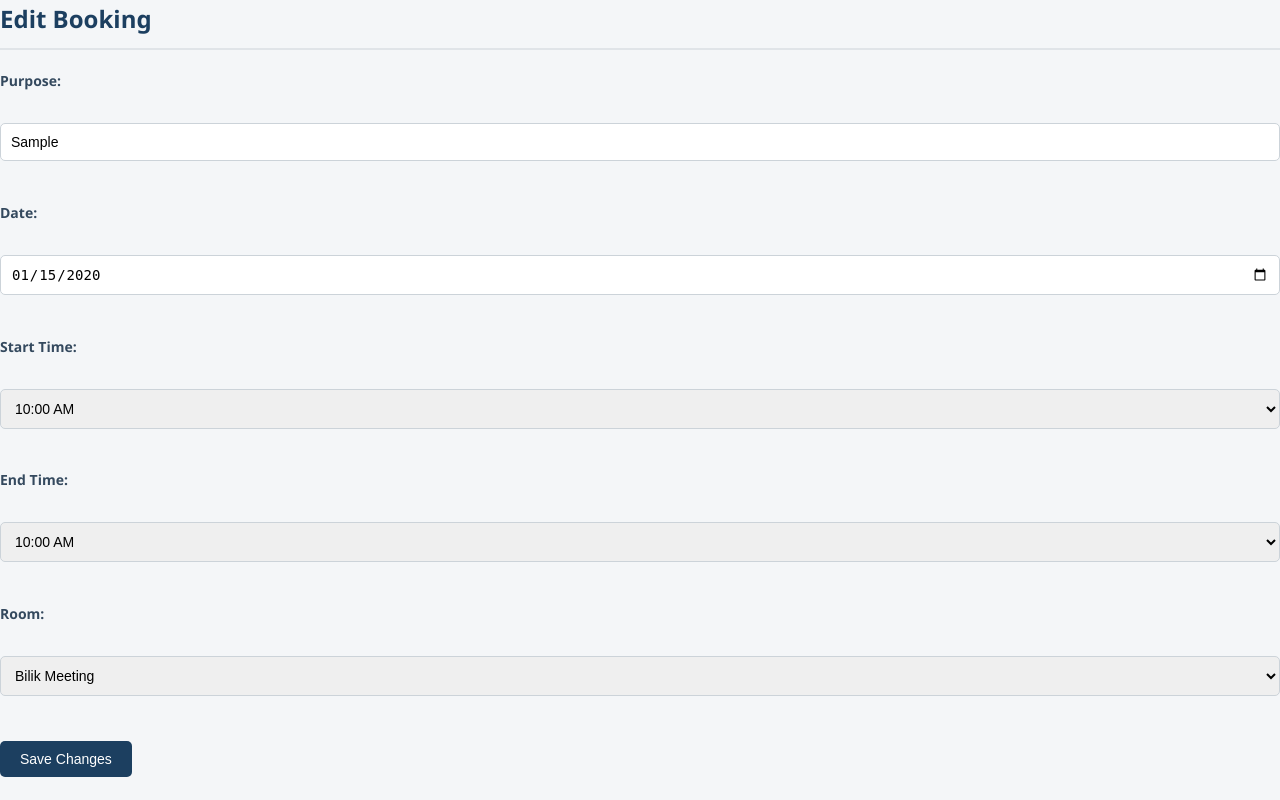
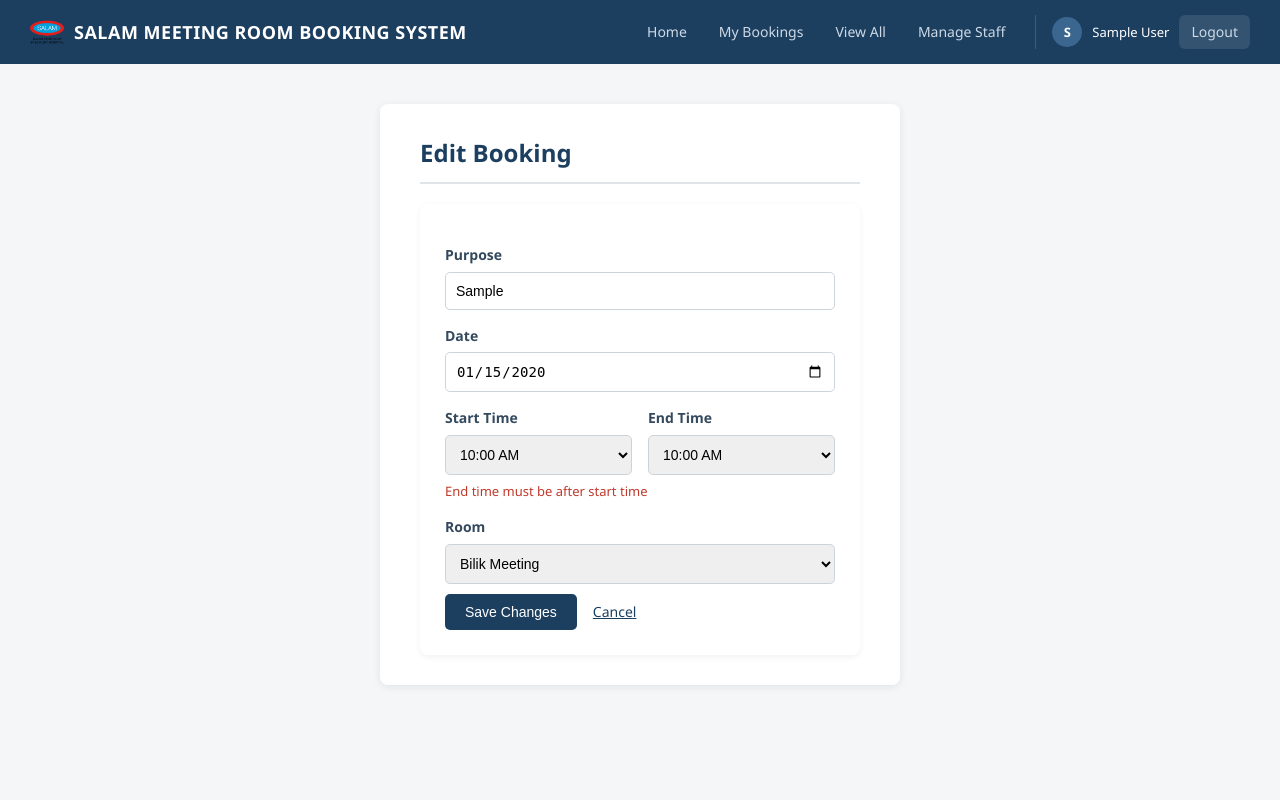
Before and after one commit to ajitaGithug/SALAM-Meeting-Room-Booking-System, a PHP site: page /edit_booking.php?id=1&from=my in a window 1280 px wide. Run offline with PHP 8.4, Linux system fonts and the light colour scheme; the visitor is signed in with stand-in values (Sample User, id 1); tables that the repository leaves empty hold one stand-in row (values such as "Sample post").

Commit message:
redesign edit booking page: styled layout, inline error handling

```diff
--- a/edit_booking.php
+++ b/edit_booking.php
@@ -4,12 +4,13 @@ if (!isset($_SESSION['staff_id'])) {
     header("Location: login.php");
     exit;
 }
-require "session_check.php"; // session timer
-require "config.php"; // establish connection with database
+require "session_check.php";
+require "config.php";
 
 $staff_id = $_SESSION['staff_id'];
 $id = $_GET['id'] ?? $_POST['id'] ?? null;
 $from = $_GET['from'] ?? $_POST['from'] ?? 'my';
+$error = "";
 
 if ($id === null) {
     die("No booking specified.");
@@ -43,9 +44,8 @@ if ($_SERVER["REQUEST_METHOD"] == "POST") {
     $room         = $_POST['room'];
 
     if ($end_time <= $start_time) {
-        die("Error: End time must be after start time.");
-    }
-
+        $error = "End time must be after start time.";
+    } else {
         // Conflict check — same as before, but EXCLUDE this booking's own id
         $check_sql = "SELECT * FROM bookings
                       WHERE room = ? AND booking_date = ?
@@ -57,9 +57,8 @@ if ($_SERVER["REQUEST_METHOD"] == "POST") {
         $conflict_result = $stmt2->get_result();
 
         if ($conflict_result->num_rows > 0) {
-        die("Sorry, $room is already booked during that time on $booking_date.");
-    }
-
+            $error = "Sorry, $room is already booked during that time on $booking_date.";
+        } else {
             // No conflict — update the booking (admin can update all)
             if ($_SESSION['role'] === 'admin') {
                 $update_sql = "UPDATE bookings
@@ -75,16 +74,24 @@ if ($_SERVER["REQUEST_METHOD"] == "POST") {
                 $stmt3->bind_param("sssssis", $purpose, $booking_date, $start_time, $end_time, $room, $id, $staff_id);
             }
 
-// Decide where to send the user back, based on where the request came from
             $redirect_page = ($from === 'view') ? "view_bookings.php" : "my_bookings.php";
 
             if ($stmt3->execute()) {
                 header("Location: $redirect_page?msg=updated");
                 exit;
             } else {
-        echo "Error: " . $stmt3->error;
+                $error = "Something went wrong. Please try again.";
             }
-    exit;
+        }
+    }
+
+    // If we reach here, something failed — refresh $booking with the submitted
+    // values so the form redisplays what the user just typed, not the old data
+    $booking['purpose']      = $purpose;
+    $booking['booking_date'] = $booking_date;
+    $booking['start_time']   = $start_time;
+    $booking['end_time']     = $end_time;
+    $booking['room']         = $room;
 }
 ?>
 <!DOCTYPE html>
@@ -94,19 +101,33 @@ if ($_SERVER["REQUEST_METHOD"] == "POST") {
     <title>Edit Booking - SALAM</title>
 </head>
 <body>
+    <?php include 'header.php'; ?>
+
+    <div class="container" style="max-width: 520px;">
         <h2>Edit Booking</h2>
-    <form method="POST">
+
+        <?php if ($error): ?>
+            <div class="error">
+                <span class="error-icon">!</span>
+                <?php echo htmlspecialchars($error); ?>
+            </div>
+        <?php endif; ?>
+
+        <div class="card">
+            <form method="POST" id="edit-form">
                 <input type="hidden" name="id" value="<?php echo $booking['id']; ?>">
                 <input type="hidden" name="from" value="<?php echo htmlspecialchars($from); ?>">
 
-        <label>Purpose:</label><br>
-        <input type="text" name="purpose" value="<?php echo htmlspecialchars($booking['purpose']); ?>" required><br><br>
+                <label>Purpose</label>
+                <input type="text" name="purpose" value="<?php echo htmlspecialchars($booking['purpose']); ?>" required>
 
-        <label>Date:</label><br>
-        <input type="date" name="booking_date" value="<?php echo $booking['booking_date']; ?>" required><br><br>
+                <label>Date</label>
+                <input type="date" name="booking_date" value="<?php echo $booking['booking_date']; ?>" required>
 
-        <label>Start Time:</label><br>
-        <select name="start_time" required>
+                <div class="time-row">
+                    <div>
+                        <label>Start Time</label>
+                        <select name="start_time" id="start_time" required>
                             <?php
                             $time = strtotime("08:30");
                             $end = strtotime("16:30");
@@ -117,10 +138,12 @@ if ($_SERVER["REQUEST_METHOD"] == "POST") {
                                 $time = strtotime("+30 minutes", $time);
                             }
                             ?>
-        </select><br><br>
+                        </select>
+                    </div>
 
-        <label>End Time:</label><br>
-        <select name="end_time" required>
+                    <div>
+                        <label>End Time</label>
+                        <select name="end_time" id="end_time" required>
                             <?php
                             $time = strtotime("09:00");
                             $end = strtotime("17:00");
@@ -131,26 +154,52 @@ if ($_SERVER["REQUEST_METHOD"] == "POST") {
                                 $time = strtotime("+30 minutes", $time);
                             }
                             ?>
-        </select><br><br>
+                        </select>
+                    </div>
+                </div>
 
-        <label>Room:</label><br>
+                <p id="time-preview" class="time-preview"></p>
+
+                <label>Room</label>
                 <select name="room" required>
                     <option value="Bilik Meeting" <?php if ($booking['room'] === 'Bilik Meeting') echo 'selected'; ?>>Bilik Meeting</option>
                     <option value="Bilik Seminar" <?php if ($booking['room'] === 'Bilik Seminar') echo 'selected'; ?>>Bilik Seminar</option>
-        </select><br><br>
+                </select>
 
+                <div class="form-actions">
                     <button type="submit">Save Changes</button>
+                    <a href="<?php echo $from === 'view' ? 'view_bookings.php' : 'my_bookings.php'; ?>" class="cancel-link">Cancel</a>
+                </div>
             </form>
-</body>
-</html>
+        </div>
+    </div>
 
     <script>
-document.querySelector("form").addEventListener("submit", function(e) {
-    const start = document.querySelector("[name='start_time']").value;
-    const end = document.querySelector("[name='end_time']").value;
-    if (end <= start) {
-        alert("End time must be after start time.");
+    const startSelect = document.getElementById('start_time');
+    const endSelect = document.getElementById('end_time');
+    const preview = document.getElementById('time-preview');
+
+    function updatePreview() {
+        const startText = startSelect.options[startSelect.selectedIndex].text;
+        const endText = endSelect.options[endSelect.selectedIndex].text;
+        const valid = endSelect.value > startSelect.value;
+
+        preview.textContent = valid
+            ? `Meeting runs from ${startText} to ${endText}`
+            : `End time must be after start time`;
+        preview.className = valid ? 'time-preview valid' : 'time-preview invalid';
+    }
+
+    startSelect.addEventListener('change', updatePreview);
+    endSelect.addEventListener('change', updatePreview);
+    updatePreview();
+
+    document.getElementById('edit-form').addEventListener('submit', function(e) {
+        if (endSelect.value <= startSelect.value) {
+            alert('End time must be after start time.');
             e.preventDefault();
         }
     });
     </script>
+</body>
+</html>
--- a/style.css
+++ b/style.css
@@ -270,11 +270,23 @@ tr:hover {
 
 /* ===== Messages ===== */
 .error {
-    color: #c0392b;
-    background: #fdecea;
-    padding: 10px 15px;
-    border-radius: 5px;
-    margin-bottom: 15px;
+    display: flex;
+    align-items: center;
+    gap: 10px;
+}
+
+.error-icon {
+    display: inline-flex;
+    align-items: center;
+    justify-content: center;
+    width: 18px;
+    height: 18px;
+    border-radius: 50%;
+    background: #c0392b;
+    color: #ffffff;
+    font-size: 12px;
+    font-weight: 700;
+    flex-shrink: 0;
 }
 
 .success {
@@ -684,3 +696,45 @@ button:active {
 .cancel-btn:hover {
     background-color: #a02d20;
 }
+
+/* ===== Edit booking form ===== */
+.time-row {
+    display: grid;
+    grid-template-columns: 1fr 1fr;
+    gap: 16px;
+}
+
+.time-preview {
+    font-size: 13px;
+    margin-top: 6px;
+    margin-bottom: 6px;
+    font-weight: 500;
+}
+
+.time-preview.valid {
+    color: #1e7e34;
+}
+
+.time-preview.invalid {
+    color: #c0392b;
+}
+
+.form-actions {
+    display: flex;
+    align-items: center;
+    gap: 16px;
+    margin-top: 10px;
+}
+
+.form-actions button {
+    margin-top: 0;
+}
+
+.cancel-link {
+    font-size: 14px;
+    color: #667788;
+}
+
+.cancel-link:hover {
+    color: #c0392b;
+}
```
Lines whose indentation alone changed are shown as unchanged.
